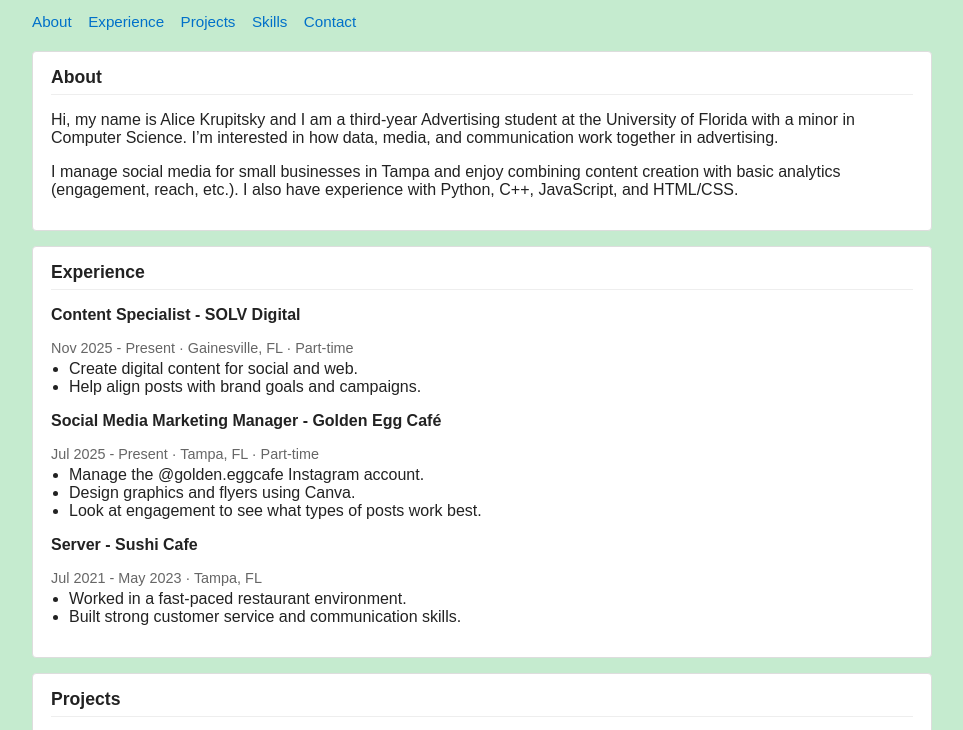
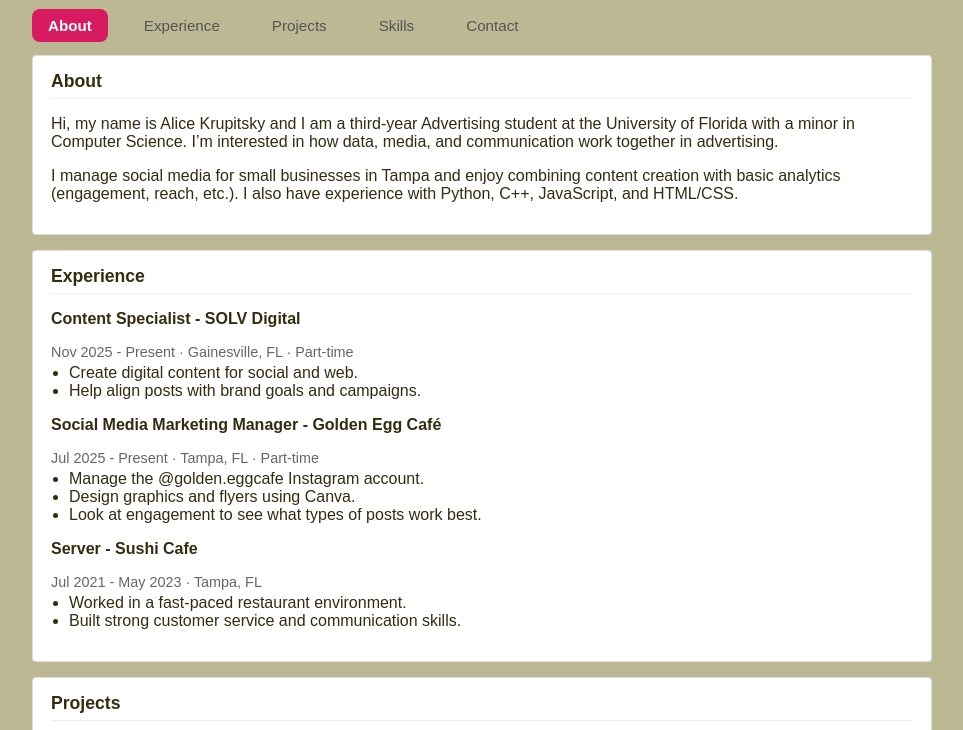
Before and after one commit to alicekrupitsky/alicekrupitsky.github.io, a plain HTML site: page index.html in a window 1280 px wide. Shown: the part 103-833 px from the top of the page, without its empty margins (158-1121 px from the left). Drawn offline with Linux system fonts and the light colour scheme.

Commit message:
Update index.html

```diff
--- a/index.html
+++ b/index.html
@@ -10,8 +10,8 @@
       font-family: Arial, sans-serif;
       margin: 0;
       padding: 0;
-      background-color: #c5ebcf;
-      color: #222;
+      background-color: #BCB893;
+      color: #332C0F;
     }
 
     .container {
@@ -32,24 +32,36 @@
     .tagline {
       text-align: center;
       margin-top: 0;
-      color: #555;
+      color: #474329;
       font-size: 0.95rem;
     }
 
-    nav {
-      margin-top: 10px;
-      margin-bottom: 10px;
+    #nav ul {
+      list-style: none;
+      padding: 0;
+      margin: 20px 0;
+      display: flex;
+      gap: 20px;
     }
 
-    nav a {
-      margin-right: 12px;
+    #nav ul li a {
       text-decoration: none;
-      color: #0070c9;
+      padding: 8px 16px;
+      border-radius: 8px;
+      color: #555;
       font-size: 0.95rem;
+      transition: background 0.2s, color 0.2s;
     }
 
-    nav a:hover {
-      text-decoration: underline;
+    #nav ul li.active a {
+      background: #d81b60;   /* same color as your screenshot */
+      color: white;
+      font-weight: bold;
+    }
+
+    #nav ul li a:hover {
+      background: #eee;
+      color: #333;
     }
 
     section {
@@ -99,7 +111,7 @@
     footer {
       text-align: center;
       font-size: 0.8rem;
-      color: #777;
+      color: #332C0F;
       margin-top: 20px;
       padding-bottom: 10px;
     }
@@ -113,12 +125,14 @@
         Advertising Major & Computer Science Minor · University of Florida
       </p>
 
-      <nav>
-        <a href="#about">About</a>
-        <a href="#experience">Experience</a>
-        <a href="#projects">Projects</a>
-        <a href="#skills">Skills</a>
-        <a href="#contact">Contact</a>
+      <nav id="nav">
+        <ul>
+          <li class="active"><a href="#about">About</a></li>
+          <li><a href="#experience">Experience</a></li>
+          <li><a href="#projects">Projects</a></li>
+          <li><a href="#skills">Skills</a></li>
+          <li><a href="#contact">Contact</a></li>
+        </ul>
       </nav>
     </header>
 
```
